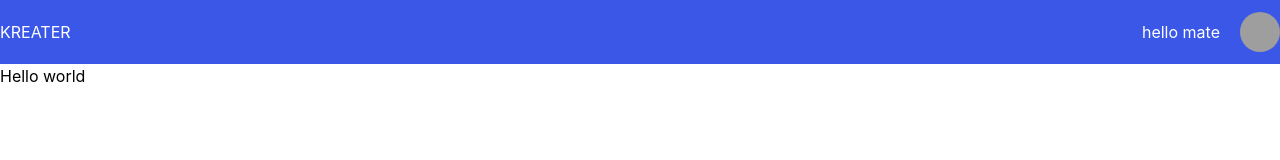
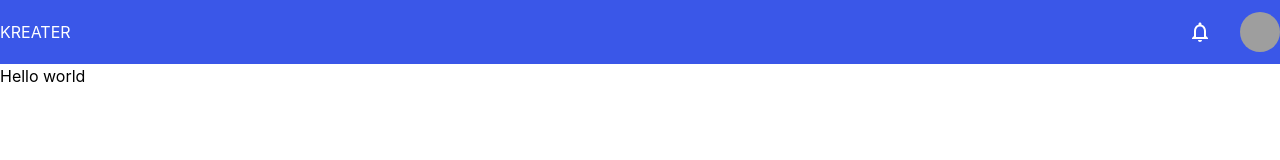
Before and after one commit to maxisusi/nvs, a Next.js app in the folder client/: page / in a window 1280 px wide. Shown: the top 160 px of the page. Built offline with nearby package versions, Linux system fonts and the light colour scheme; grey boxes are pictures that could not be loaded.

Commit message:
Menu done

```diff
--- a/client/components/header/Header.tsx
+++ b/client/components/header/Header.tsx
@@ -1,5 +1,6 @@
-import { Avatar } from '@mui/material';
+import { Avatar, IconButton } from '@mui/material';
 import React from 'react';
+import NotificationsNoneIcon from '@mui/icons-material/NotificationsNone';
 
 type Props = {};
 
@@ -9,8 +10,13 @@ const Header = (props: Props) => {
       <div className='flex justify-between w-full max-w-screen-2xl items-center'>
         <h1 className='text-skin-white'>KREATER</h1>
         <div className='flex gap-5 items-center'>
-          <h1 className='text-skin-white'> hello mate</h1>
-          <Avatar alt='Remy Sharp' src='/static/images/avatar/1.jpg' />
+          <IconButton sx={{ color: 'white' }}>
+            <NotificationsNoneIcon sx={{ color: 'white' }} />
+          </IconButton>
+          <Avatar
+            alt='Remy Sharp'
+            src='https://source.unsplash.com/800x800/?face'
+          />
         </div>
       </div>
     </div>
```
